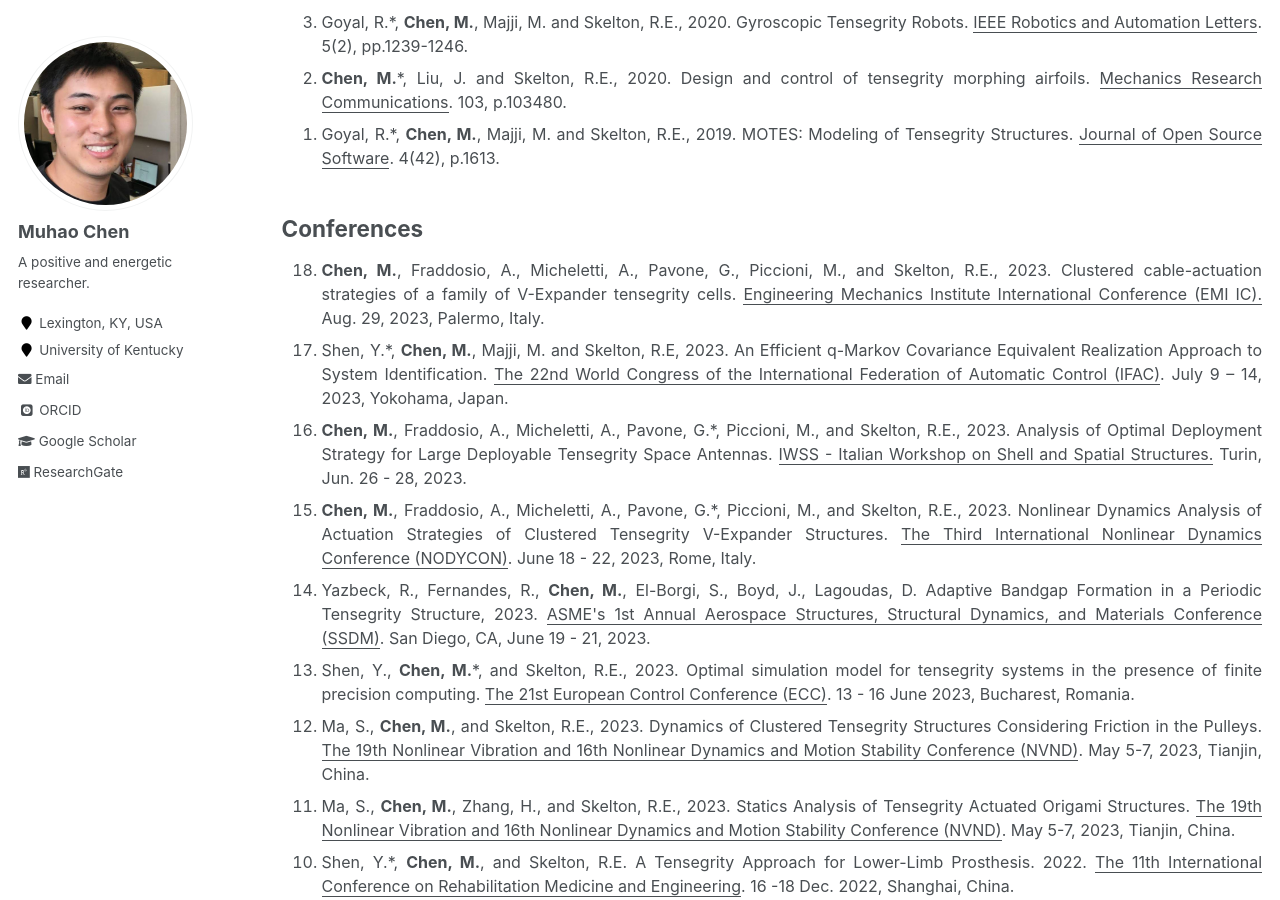
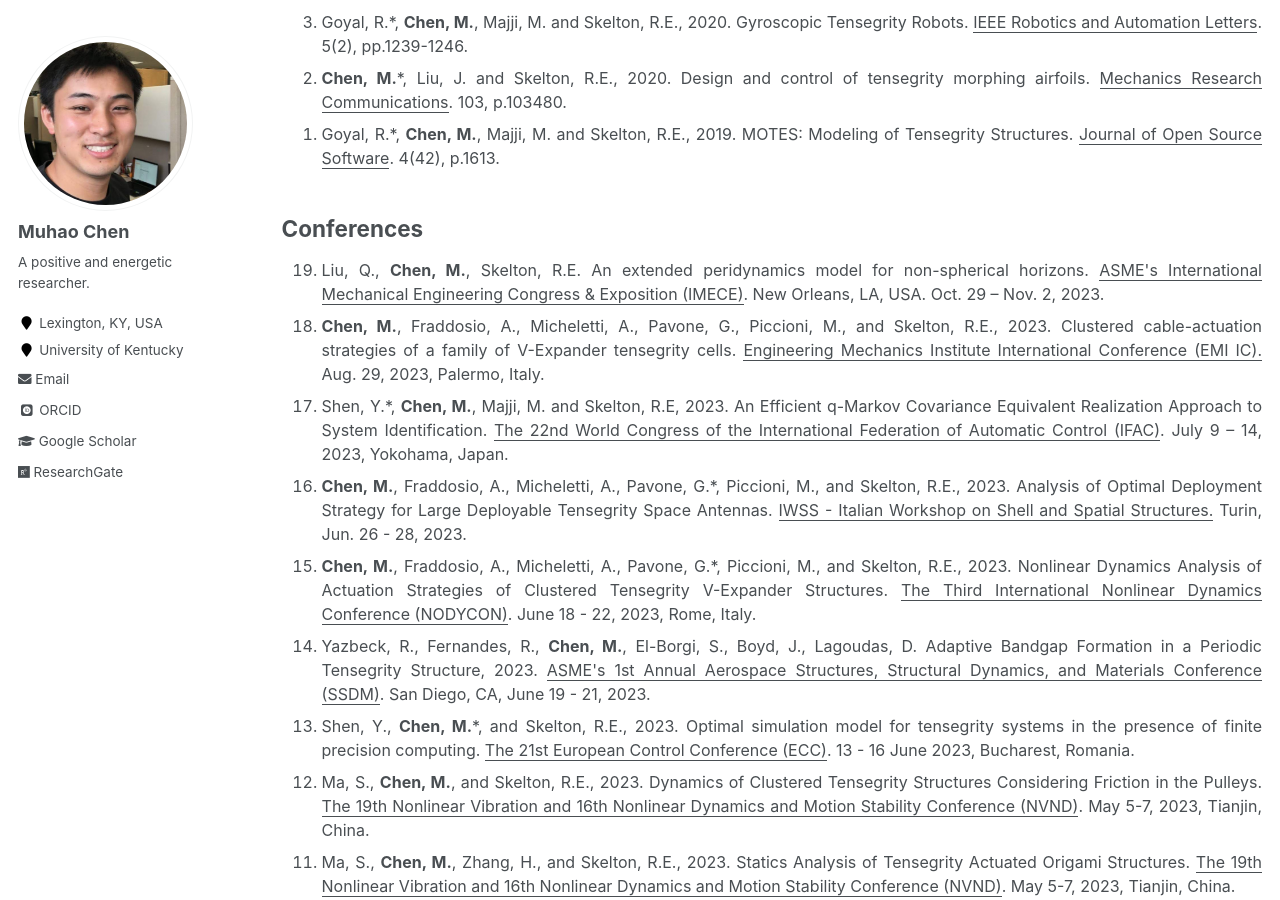
Before and after one commit to Muhao-Chen/muhao-chen.github.io, a Jekyll site: the page built from _pages/publication.md, in a window 1280 px wide and 900 px high, scrolled down 1304 px. Built offline with Jekyll 4.4.1, drawn with Linux system fonts in a browser that asks for light colours; some web fonts are replaced; some of the changed text lies outside the part shown.

Commit message:
Update publication.md

```diff
--- a/_pages/publication.md
+++ b/_pages/publication.md
@@ -38,10 +38,10 @@ toc: true
 </ol>
 </font>
 
-
 ## Conferences
 <font size=3>
 <ol reversed>
+<li>Liu, Q., <strong>Chen, M.</strong>, Skelton, R.E. An extended peridynamics model for non-spherical horizons. <u>ASME's International Mechanical Engineering Congress & Exposition (IMECE)</u>. New Orleans, LA, USA. Oct. 29 – Nov. 2, 2023.</li>
 <li><strong>Chen, M.</strong>, Fraddosio, A., Micheletti, A., Pavone, G., Piccioni, M., and Skelton, R.E., 2023. Clustered cable-actuation strategies of a family of V-Expander tensegrity cells. <u>Engineering Mechanics Institute International Conference (EMI IC).</u> Aug. 29, 2023, Palermo, Italy.</li>
 <li>Shen, Y.*, <strong>Chen, M.</strong>, Majji, M. and Skelton, R.E, 2023. An Efficient q-Markov Covariance Equivalent Realization Approach to System Identification. <u>The 22nd World Congress of the International Federation of Automatic Control (IFAC)</u>. July 9 – 14, 2023, Yokohama, Japan.</li>
 <li><strong>Chen, M.</strong>, Fraddosio, A., Micheletti, A., Pavone, G.*, Piccioni, M., and Skelton, R.E., 2023. Analysis of Optimal Deployment Strategy for Large Deployable Tensegrity Space Antennas. <u>IWSS - Italian Workshop on Shell and Spatial Structures.</u> Turin, Jun. 26 - 28, 2023.</li>
```
Also changed, not shown: other parts of _pages/publication.md (+0 -1 lines).
